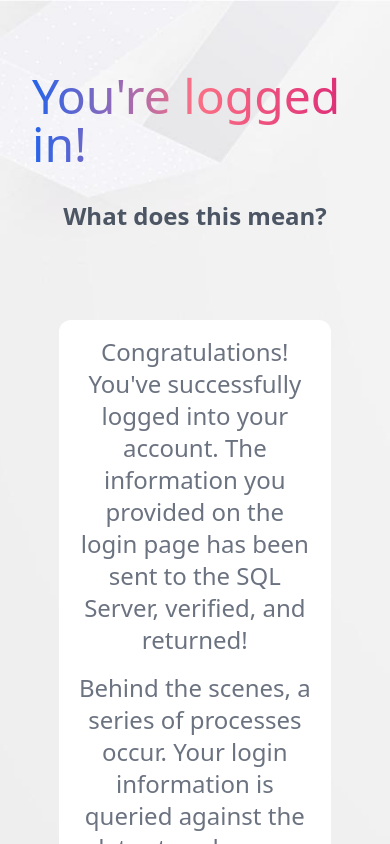
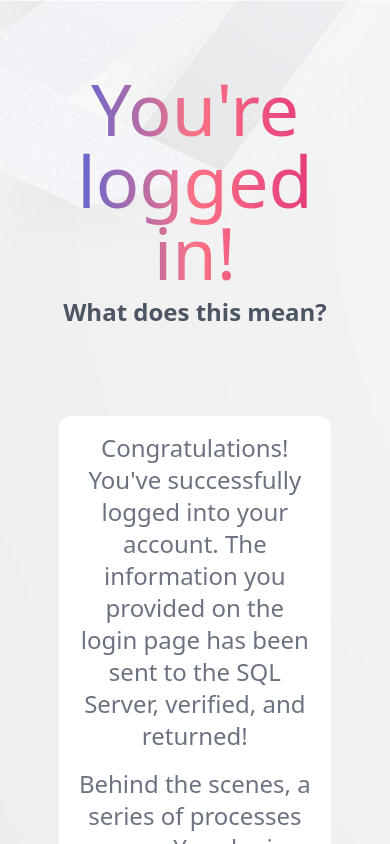
Before and after one commit to PedroMilani04/next-login, a Next.js app: page /logged in a window 390 px wide. Shown: the top 844 px of the page. Built offline with nearby package versions, Linux system fonts and the light colour scheme.

Commit message:
better responsiveness design

```diff
--- a/src/pages/logged.js
+++ b/src/pages/logged.js
@@ -1,8 +1,8 @@
 export default function Logged() {
     return (
-        <div className="min-h-screen flex flex-col text-gray-600 font-light text-2xl justify-center items-center p-8" style={{ backgroundImage: 'url(/images/4877010.jpg)', backgroundSize: 'cover', backgroundPosition: 'center' }}>
+        <div className="m-0 min-h-screen flex flex-col text-gray-600 font-light text-2xl justify-center items-center p-8" style={{ backgroundImage: 'url(/images/4877010.jpg)', backgroundSize: 'cover', backgroundPosition: 'center' }}>
             <div className="mt-10 mb-10 flex flex-col justify-center items-center " >
-                <h1 className="text-5xl md:text-8xl h-32 md:mb-4 bg-gradient-to-r from-blue-600 via-rose-400 to-pink-600 text-transparent bg-clip-text" data-aos="fade-left" data-aos-duration="2000" style={{ background: 'linear-gradient(to right, #3490dc, #fuchsia)' }}>You're logged in!</h1>
+                <h1 className="text-7xl text-center md:text-8xl h-56 md:h-32 md:mb-4 bg-gradient-to-r from-blue-600 via-rose-400 to-pink-600 text-transparent bg-clip-text" data-aos="fade-right" data-aos-duration="2000" style={{ background: 'linear-gradient(to right, #3490dc, #fuchsia)' }}>You're logged in!</h1>
                 <h2 className="text-2xl  md:text-3xl mb-2 font-bold" data-aos="fade-right" data-aos-duration="2800">What does this mean?</h2>
             </div>
             <div className="w-5/6  lg:w-1/2 bg-white rounded-xl p-4 md:p-20 mt-10 mb-10 text-center text-gray-500 " data-aos="flip-right">
```
